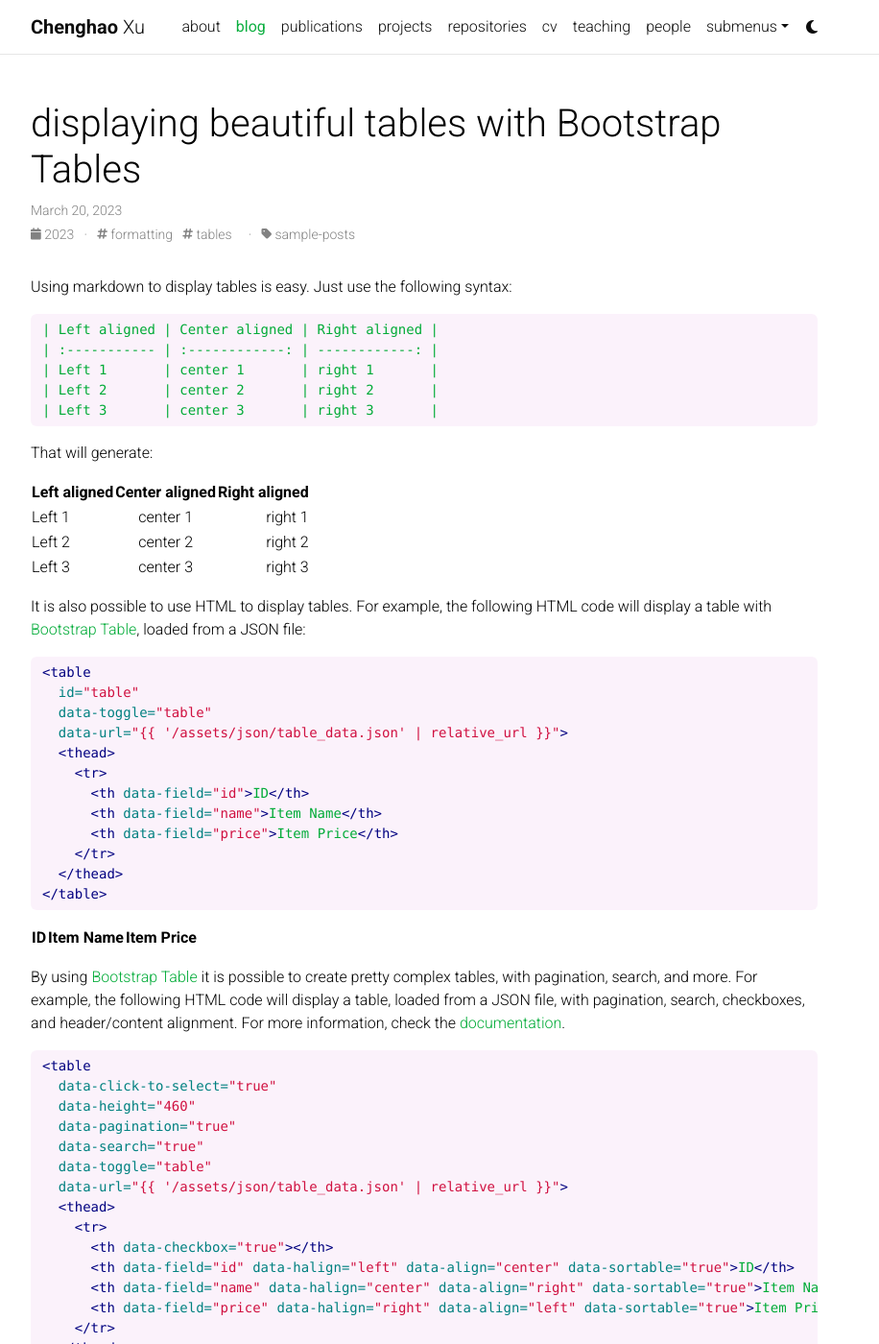
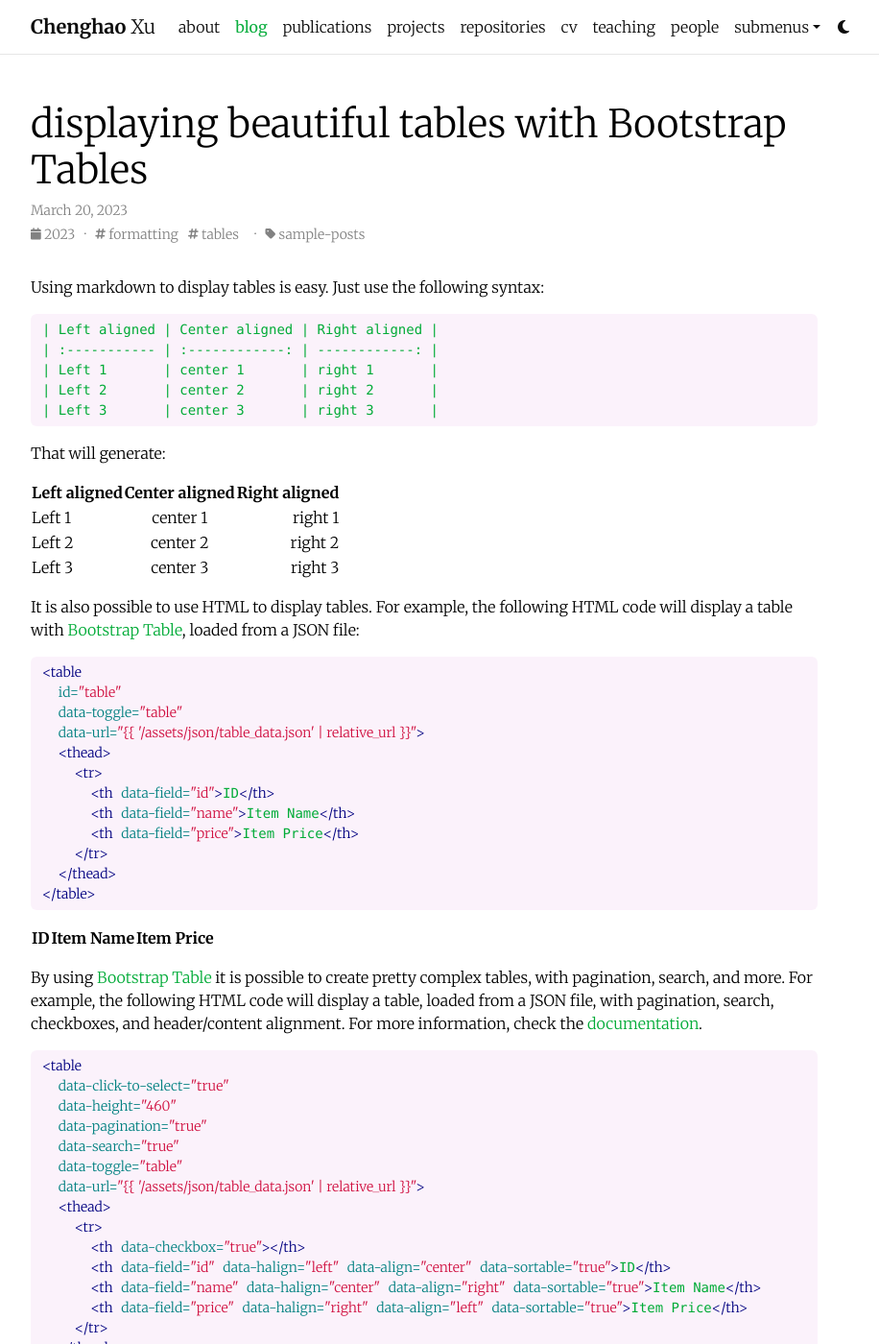
Before and after one commit to Kyle-Xu001/kyle-xu001.github.io, a Jekyll site: the page built from _posts/2023-03-21-tables.md, in a window 1280 px wide and 1400 px high. Shown: the whole window at 96% size, without its empty margins (198-1114 px from the left). Built offline with Jekyll 4.4.1, drawn with Linux system fonts in a browser that asks for light colours; comment, search, counter and statistics services are not loaded; a style sheet for code colours, icons or effects is not loaded; some of the changed text lies outside the part shown.

Commit message:
debug lsi

```diff
--- a/_config.yml
+++ b/_config.yml
@@ -132,7 +132,7 @@
   enabled: true
 
 related_blog_posts:
-  enabled: true
+  enabled: false
   max_related: 5
 
 # Giscus comments (RECOMMENDED)
@@ -410,3 +410,7 @@
   - languages
   - interests
   - references
+
+
+gems:
+  - jekyll-similar-posts
--- a/_includes/head.html
+++ b/_includes/head.html
@@ -10,10 +10,10 @@
     <link defer rel="stylesheet" href="https://unpkg.com/bootstrap-table@{{ site.bootstrap-table.version }}/dist/bootstrap-table.min.css">
 
     <!-- Fonts & Icons -->
+    <link rel="preconnect" href="https://fonts.googleapis.com">
+    <link rel="preconnect" href="https://fonts.gstatic.com" crossorigin>
     <link rel="stylesheet" href="{{ '/assets/css/academicons.min.css' | relative_url | bust_file_cache }}">
     <link rel="stylesheet" type="text/css" href="https://fonts.googleapis.com/css?family=Roboto:300,400,500,700|Roboto+Slab:100,300,400,500,700|Material+Icons">
-    <link rel="preconnect" href="https://fonts.googleapis.com">
-    <link rel="preconnect" href="https://fonts.gstatic.com" crossorigin>
     <link href="https://fonts.googleapis.com/css2?family=Merriweather:ital,wght@0,300;0,400;0,700;0,900;1,300;1,400;1,700;1,900&display=swap" rel="stylesheet">
 
     <!-- Code Syntax Highlighting -->
--- a/_sass/_base.scss
+++ b/_sass/_base.scss
@@ -4,7 +4,7 @@
 
 // Typography
 .clearfix{
-  font-family: 'Merriweather',serif;
+  font-family: 'Merriweather', serif;
   font-size: 16px;
   font-weight: 100;
 }
@@ -26,6 +26,7 @@
 li,
 span,
 strong {
+  font-family: 'Merriweather', serif;
   color: var(--global-text-color);
 }
 
@@ -36,10 +37,12 @@
 table {
   td,
   th {
+    font-family: 'Merriweather', serif;
     font-size: 1rem;
   }
 
   th {
+    font-family: 'Merriweather', serif;
     font-weight: bold;
   }
 }
```
Also changed, not shown: 2 other files.
